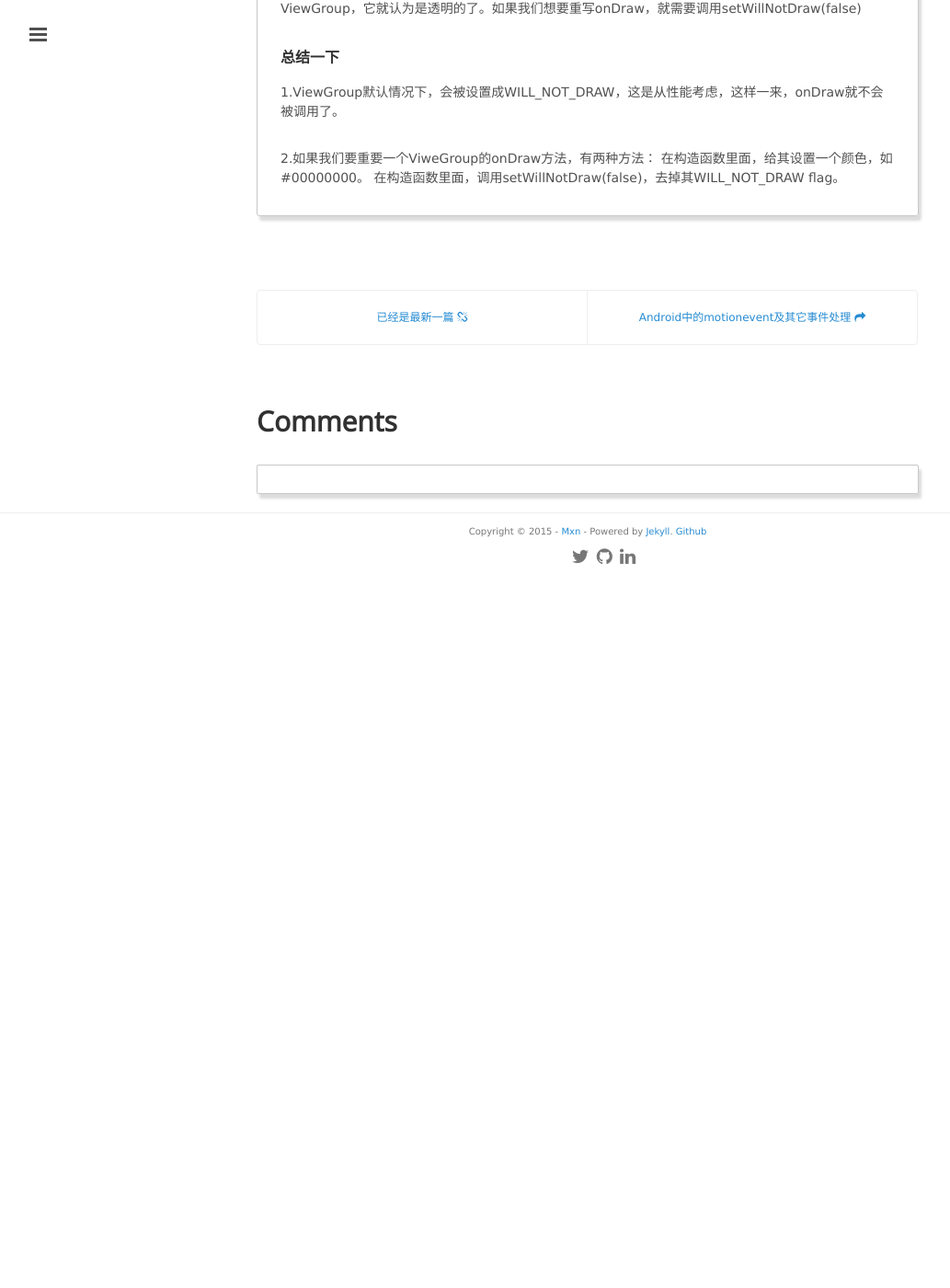
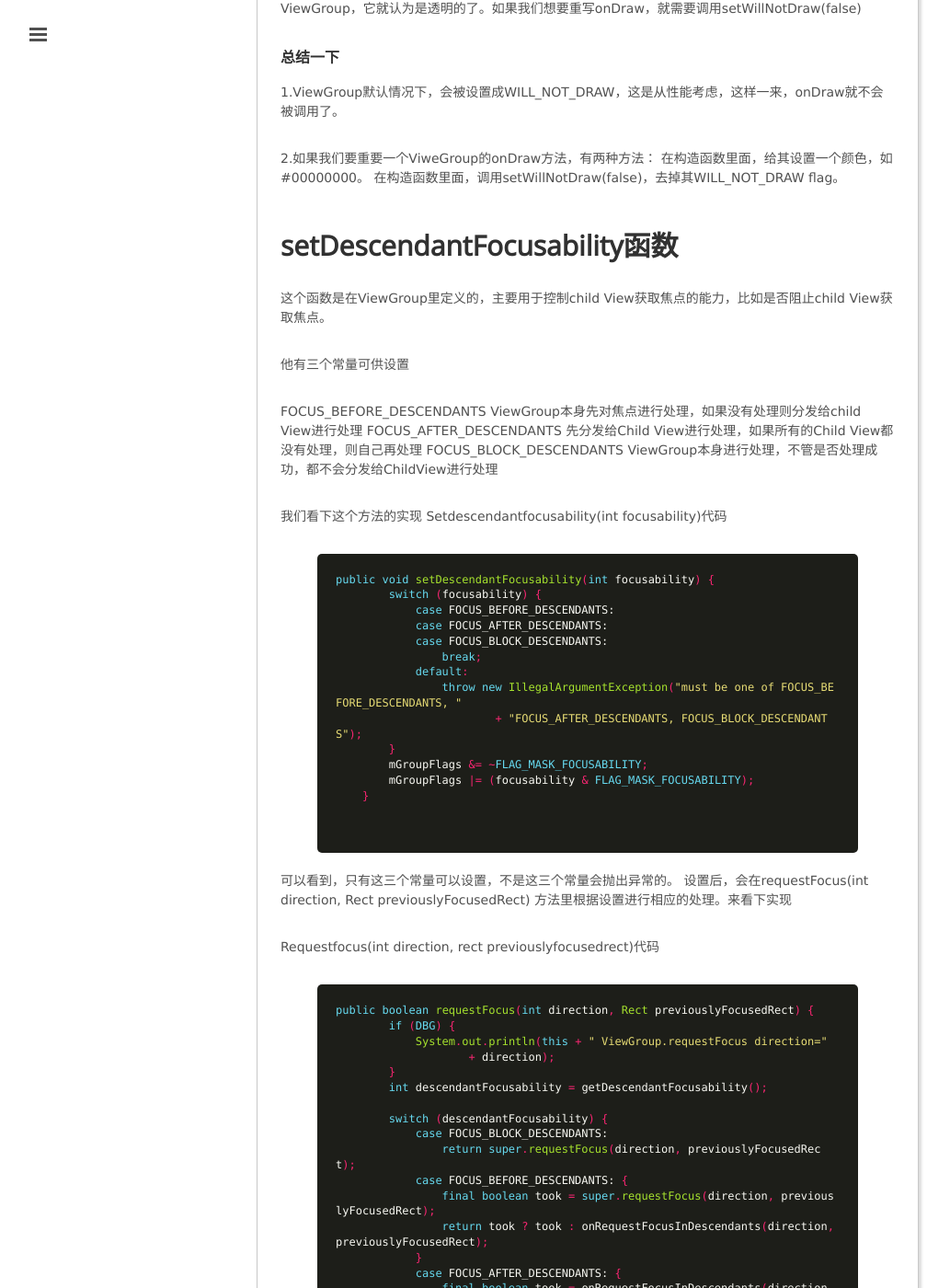
Before and after one commit to mxn21/mxn21.github.io, a Jekyll site: the page built from _posts/2015-7-22-setWillNotDraw和setDescendantFocusability详解.md, in a window 1280 px wide and 1400 px high, scrolled down 1863 px. Shown: the whole window at 92% size, without its empty margins (1-1034 px from the left). Built offline with Jekyll 4.4.1, drawn with Linux system fonts in a browser that asks for light colours; Markdown is read by kramdown in place of the engine named in the settings; comment, search, counter and statistics services are not loaded; before the commit the page ends 2493 px from its top, so only the background shows below that; some of the changed text lies outside the part shown.

Commit message:
2234234
3423423

```diff
--- a/_posts/2015-7-22-setWillNotDraw和setDescendantFocusability详解.md
+++ b/_posts/2015-7-22-setWillNotDraw和setDescendantFocusability详解.md
@@ -87,3 +87,69 @@
 2.如果我们要重要一个ViweGroup的onDraw方法，有两种方法：
 在构造函数里面，给其设置一个颜色，如#00000000。
 在构造函数里面，调用setWillNotDraw(false)，去掉其WILL_NOT_DRAW flag。
+
+
+## setDescendantFocusability函数
+
+
+这个函数是在ViewGroup里定义的，主要用于控制child View获取焦点的能力，比如是否阻止child View获取焦点。
+
+他有三个常量可供设置
+
+FOCUS_BEFORE_DESCENDANTS ViewGroup本身先对焦点进行处理，如果没有处理则分发给child View进行处理
+FOCUS_AFTER_DESCENDANTS 先分发给Child View进行处理，如果所有的Child View都没有处理，则自己再处理
+FOCUS_BLOCK_DESCENDANTS ViewGroup本身进行处理，不管是否处理成功，都不会分发给ChildView进行处理
+
+我们看下这个方法的实现
+Setdescendantfocusability(int focusability)代码
+
+    {% highlight java  %}
+public void setDescendantFocusability(int focusability) {
+        switch (focusability) {
+            case FOCUS_BEFORE_DESCENDANTS:
+            case FOCUS_AFTER_DESCENDANTS:
+            case FOCUS_BLOCK_DESCENDANTS:
+                break;
+            default:
+                throw new IllegalArgumentException("must be one of FOCUS_BEFORE_DESCENDANTS, "
+                        + "FOCUS_AFTER_DESCENDANTS, FOCUS_BLOCK_DESCENDANTS");
+        }
+        mGroupFlags &= ~FLAG_MASK_FOCUSABILITY;
+        mGroupFlags |= (focusability & FLAG_MASK_FOCUSABILITY);
+    }
+
+     {% endhighlight %}
+
+可以看到，只有这三个常量可以设置，不是这三个常量会抛出异常的。
+设置后，会在requestFocus(int direction, Rect previouslyFocusedRect) 方法里根据设置进行相应的处理。来看下实现
+
+Requestfocus(int direction, rect previouslyfocusedrect)代码
+
+    {% highlight java  %}
+public boolean requestFocus(int direction, Rect previouslyFocusedRect) {
+        if (DBG) {
+            System.out.println(this + " ViewGroup.requestFocus direction="
+                    + direction);
+        }
+        int descendantFocusability = getDescendantFocusability();
+
+        switch (descendantFocusability) {
+            case FOCUS_BLOCK_DESCENDANTS:
+                return super.requestFocus(direction, previouslyFocusedRect);
+            case FOCUS_BEFORE_DESCENDANTS: {
+                final boolean took = super.requestFocus(direction, previouslyFocusedRect);
+                return took ? took : onRequestFocusInDescendants(direction, previouslyFocusedRect);
+            }
+            case FOCUS_AFTER_DESCENDANTS: {
+                final boolean took = onRequestFocusInDescendants(direction, previouslyFocusedRect);
+                return took ? took : super.requestFocus(direction, previouslyFocusedRect);
+            }
+            default:
+                throw new IllegalStateException("descendant focusability must be "
+                        + "one of FOCUS_BEFORE_DESCENDANTS, FOCUS_AFTER_DESCENDANTS, FOCUS_BLOCK_DESCENDANTS "
+                        + "but is " + descendantFocusability);
+        }
+    }
+       {% endhighlight %}
+
+通过这里的实现可以看到上面定义的三个常量设置的意思。
```
